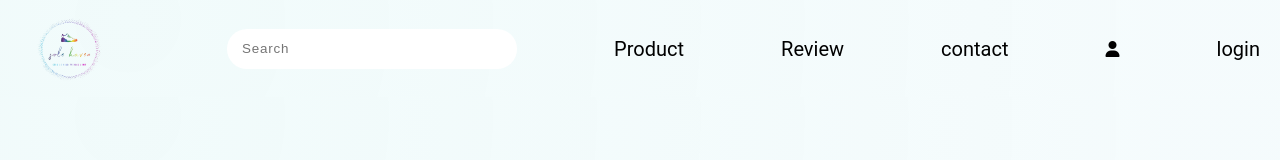
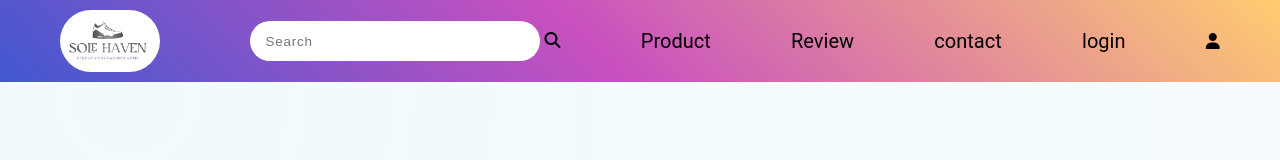
Before and after one commit to lakshmankolpe/igcp2.0-javascript-project-2, a plain HTML site: page index.html in a window 1280 px wide. Drawn offline with Linux system fonts and the light colour scheme.

Commit message:
delete img

```diff
--- a/css/index.css
+++ b/css/index.css
@@ -1,21 +1,28 @@
-body{
+body {
   padding: 0;
   margin: 0;
   font-family: 'Roboto', sans-serif;
-    background-image: radial-gradient( circle farthest-corner at 10% 20%,  rgba(234,249,249,0.67) 0.1%, rgba(239,249,251,0.63) 90.1% );
+  background-image: radial-gradient(circle farthest-corner at 10% 20%, rgba(234, 249, 249, 0.67) 0.1%, rgba(239, 249, 251, 0.63) 90.1%);
 }
-.navbar-container{
+
+.navbar-container {
+  background-color: #4158D0;
+  background-image: linear-gradient(43deg, #4158D0 0%, #C850C0 46%, #FFCC70 100%);
+
+
   display: flex;
   align-items: center;
-    justify-content: space-between;
+  justify-content: space-around;
   padding: 10px 20px;
 
   padding-top: 10px;
 }
-.heading-img{
+
+.heading-img {
   width: 100%;
   height: 400px;
 }
+
 /* .inputcontainer {
     width: 300px;
     height: 50px;
@@ -43,11 +50,13 @@ body{
   color: rgb(19, 19, 19);
   font-size: 13.4px;
 }
-  .logo-img{
+
+.logo-img {
   width: 100px;
   border-radius: 50px;
   margin-right: 10px;
 }
-  .navbar-title{
+
+.navbar-title {
   font-size: 20px;
 }
--- a/index.html
+++ b/index.html
@@ -11,15 +11,16 @@
 <body>
     <header>
         <div class="navbar-container">
-            <img src="./image/project-logo-1.png" class="logo-img">
+            <img src="./image/title-logo-1.jpg" class="logo-img">
             <div class="inputcontainer">
                 <input type="search" placeholder="Search" class="input">
+                <i class="fa-solid fa-magnifying-glass"></i>
             </div>
             <span class="navbar-title">Product</span>
             <span class="navbar-title">Review</span>
             <span class="navbar-title">contact</span>
+            <span class="navbar-title">login</span>
             <i class="fa-solid fa-user"></i>
-            <span class="navbar-title">login</span>
         </div>
     </header>
     <script src="https://kit.fontawesome.com/66557d59bf.js" crossorigin="anonymous"></script>
```
Also changed, not shown: image/ganpati.jpg (deleted), image/images.jpeg (deleted), image/project-logo-1.png (deleted), image/project-logo.jpg (deleted), image/title-logo-1.jpg (added). Lines whose indentation alone changed are shown as unchanged.
